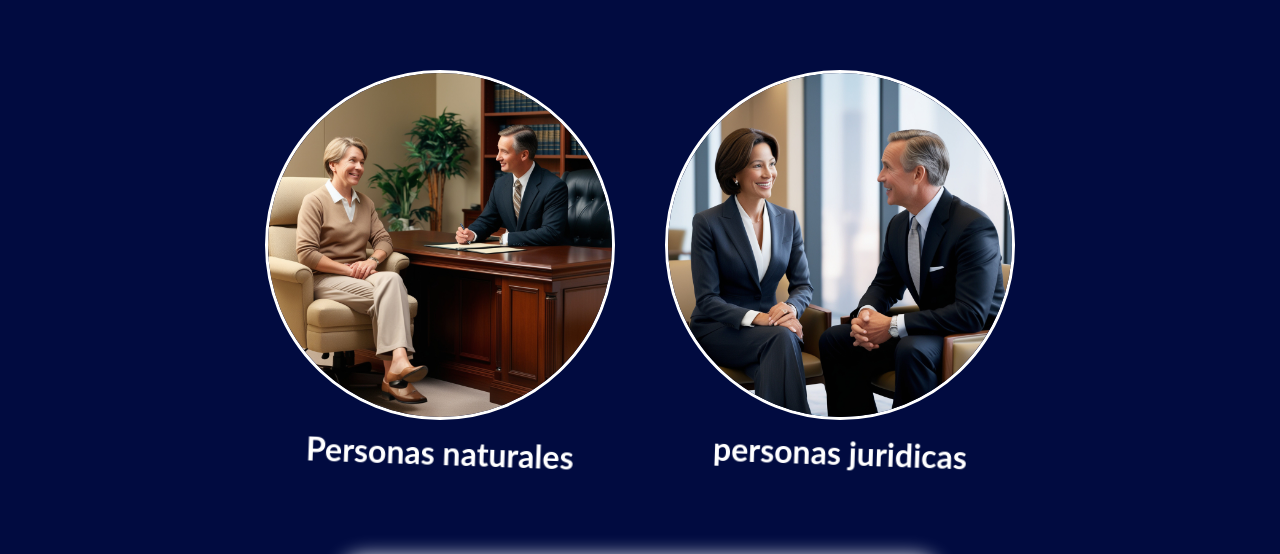
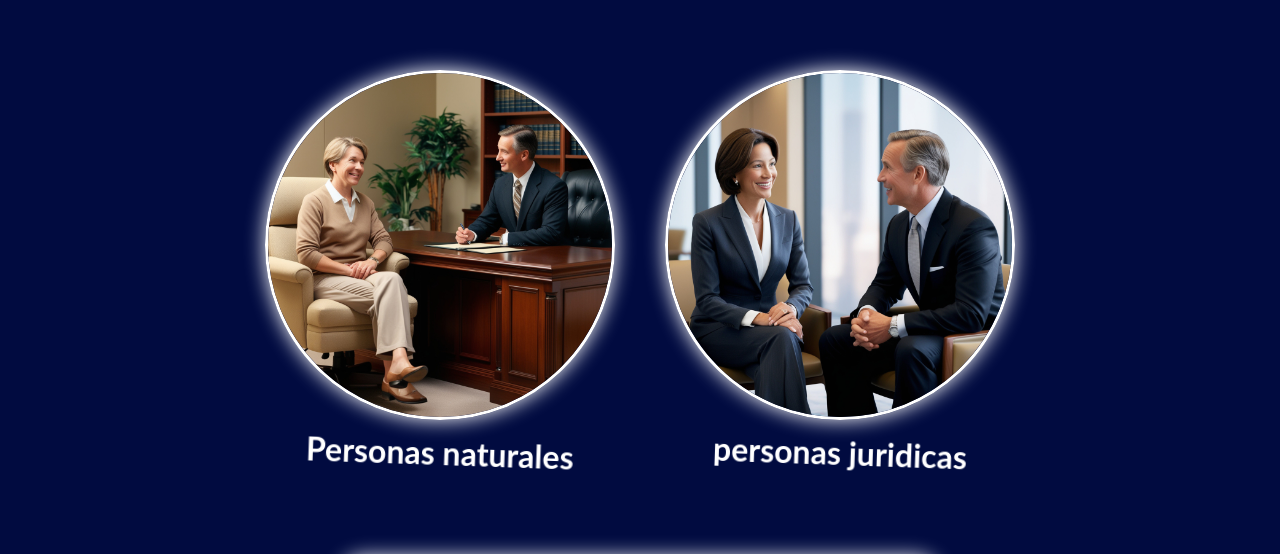
Before and after one commit to eter-kenth/SYA, an Astro site: page / in a window 1280 px wide. Shown: the part 644-1198 px from the top of the page. Built offline with nearby package versions, Linux system fonts and the light colour scheme; Astro itself is replaced by a stand-in of ours; what @midudev/tailwind-animations, tailwindcss-animated would draw is missing.

Commit message:
agregando las sombras alas cards

```diff
--- a/src/components/asesoriaLegal.astro
+++ b/src/components/asesoriaLegal.astro
@@ -2,12 +2,12 @@
     <h1 class="custom-title"><strong>ASESORIA LEGAL</strong></h1>
 
     <section class="custom-content">
-        <div class="custom-card">
-            <img src="/personaNatural.jpg" alt="Imagen persona natural" class="custom-image">
+        <div class="custom-card ">
+            <img src="/personaNatural.jpg" alt="Imagen persona natural" class="custom-image shadow-custom">
             <p class="custom-text"><strong>Personas naturales</strong></p>
         </div>
-        <div class="custom-card">
-            <img src="/personaJuridica.jpg" alt="Imagen persona juridica" class="custom-image">
+        <div class="custom-card ">
+            <img src="/personaJuridica.jpg" alt="Imagen persona juridica" class="custom-image shadow-custom">
             <p class="custom-text"><strong>personas juridicas</strong></p>
         </div>
     </section>
@@ -67,6 +67,7 @@
     align-items: center;
     gap: 9px;
     margin-top: 70px;
+
 }
 
 .custom-image {
```
